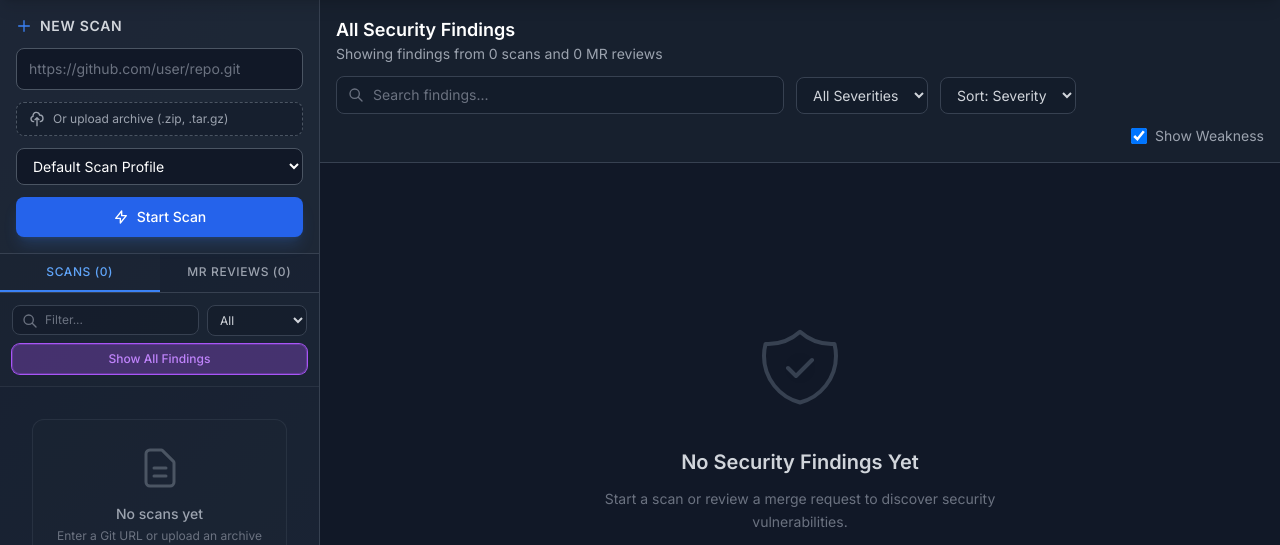
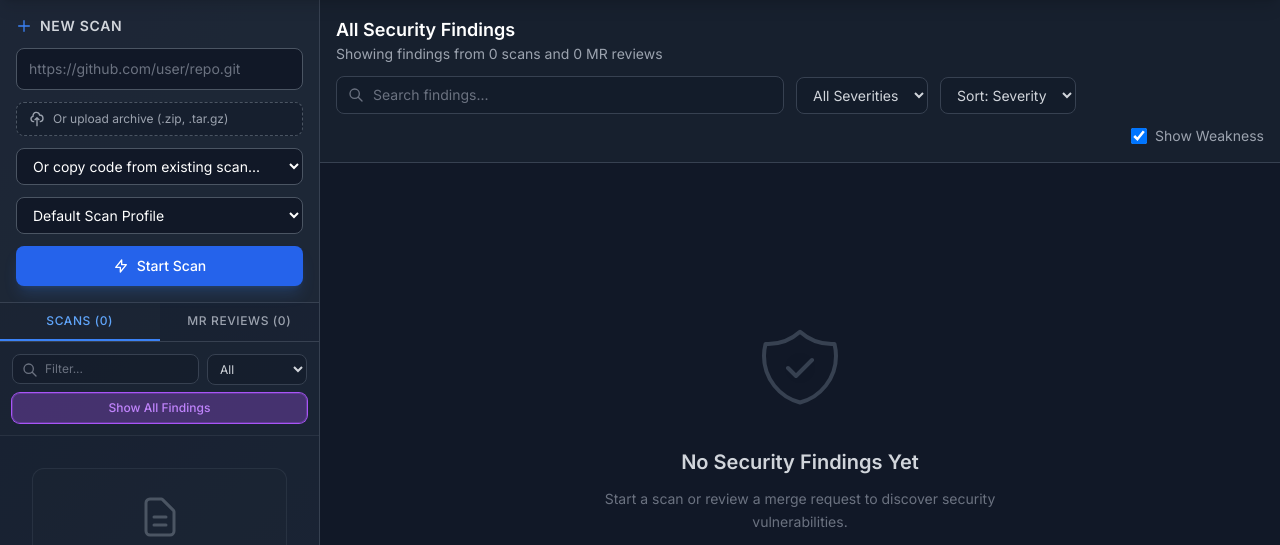
Before and after one commit to chrisvp/best-code-scanner, a FastAPI app: page / in a window 1280 px wide. Shown: the part 77-622 px from the top of the page. Run offline with FastAPI, Linux system fonts and the light colour scheme; data that the repository does not hold is empty; some libraries are stand-ins or nearby versions.

Commit message:
Add copy code from existing scan feature
Allows starting a new scan using code from an existing scan's sandbox
instead of cloning or uploading. Useful for re-scanning the same
codebase with different profile settings while preserving original findings.

- Add copy_from_scan() method to IngestionService
- Add copy_from_scan_id parameter to start_scan endpoint
- Add "Copy from existing scan" dropdown to dashboard UI
- Handle copy: prefix in pipeline ingestion phase

🤖 Generated with [Claude Code](https://claude.com/claude-code)

Co-Authored-By: Claude <noreply@anthropic.com>

```diff
--- a/backend/app/api/endpoints.py
+++ b/backend/app/api/endpoints.py
@@ -148,8 +148,9 @@ async def dashboard(request: Request, db: Session = Depends(get_db)):
 @router.post("/scan/start")
 async def start_scan(
     background_tasks: BackgroundTasks,
-    target_url: str = Form(""),  # Optional if archive is provided
+    target_url: str = Form(""),  # Optional if archive or copy_from_scan_id is provided
     archive: UploadFile = File(None),  # Optional file upload
+    copy_from_scan_id: int = Form(None),  # Copy code from existing scan
     analysis_mode: str = Form("primary_verifiers"),
     scope: str = Form("full"),
     scanner_concurrency: int = Form(20),
@@ -168,15 +169,21 @@ async def start_scan(
     profile_id: int = Form(None),  # Use a scan profile with custom analyzers
     db: Session = Depends(get_db)
 ):
-    # Validate: either target_url or archive must be provided
+    # Validate: one of target_url, archive, or copy_from_scan_id must be provided
     has_archive = archive and archive.filename
     has_url = target_url and target_url.strip()
-    if not has_archive and not has_url:
-        raise HTTPException(status_code=400, detail="Either a Git URL or an archive file must be provided")
-
+    has_copy_from = copy_from_scan_id is not None and copy_from_scan_id > 0
+    if not has_archive and not has_url and not has_copy_from:
+        raise HTTPException(status_code=400, detail="Either a Git URL, archive file, or source scan must be provided")
+
+    # Handle copy from existing scan
+    if has_copy_from:
+        source_scan = db.query(Scan).filter(Scan.id == copy_from_scan_id).first()
+        if not source_scan:
+            raise HTTPException(status_code=400, detail=f"Source scan {copy_from_scan_id} not found")
+        actual_target = f"copy:{copy_from_scan_id}:{source_scan.target_url}"
     # Handle file upload if provided
-    actual_target = target_url
-    if has_archive:
+    elif has_archive:
         # Save uploaded file to sandbox directory
         sandbox_dir = os.path.join(os.path.dirname(__file__), "..", "..", "sandbox")
         os.makedirs(sandbox_dir, exist_ok=True)
@@ -185,6 +192,8 @@ async def start_scan(
             content = await archive.read()
             f.write(content)
         actual_target = file_path
+    else:
+        actual_target = target_url
 
     # Create Scan Record
     new_scan = Scan(target_url=actual_target, status="queued")
--- a/backend/app/templates/dashboard.html
+++ b/backend/app/templates/dashboard.html
@@ -29,6 +29,22 @@
                         </svg>
                         <span id="upload-label">Or upload archive (.zip, .tar.gz)</span>
                     </div>
+                </div>
+
+                <!-- Copy from Existing Scan -->
+                <div>
+                    <select name="copy_from_scan_id" id="copy-from-scan"
+                        onchange="handleCopyFromScan(this)"
+                        class="w-full bg-gray-900 border border-gray-600 rounded-lg px-3 py-2 text-sm text-white focus:outline-none focus:ring-2 focus:ring-blue-500/50 focus:border-blue-500 transition-all">
+                        <option value="">Or copy code from existing scan...</option>
+                        {% for scan in scans %}
+                        {% if scan.status == 'completed' or scan.status == 'paused' %}
+                        <option value="{{ scan.id }}">
+                            #{{ scan.id }}: {{ scan.target_url | truncate(40, True) }}
+                        </option>
+                        {% endif %}
+                        {% endfor %}
+                    </select>
                 </div>
 
                 <!-- Scan Profile Selector -->
@@ -475,6 +491,7 @@ function handleArchiveSelect(input) {
     const label = document.getElementById('upload-label');
     const urlInput = document.getElementById('target-url-input');
     const uploadBox = document.getElementById('upload-box');
+    const copyFromSelect = document.getElementById('copy-from-scan');
 
     if (input.files.length > 0) {
         label.textContent = input.files[0].name;
@@ -483,11 +500,47 @@ function handleArchiveSelect(input) {
         uploadBox.classList.add('border-blue-500', 'bg-blue-900/20');
         // Clear URL field since we're using uploaded file
         if (urlInput) urlInput.placeholder = '(using uploaded file)';
+        // Clear copy-from selection
+        if (copyFromSelect) copyFromSelect.value = '';
     } else {
         label.textContent = 'Or upload archive (.zip, .tar.gz)';
         label.classList.remove('text-blue-400');
         uploadBox.classList.add('border-gray-600');
         uploadBox.classList.remove('border-blue-500', 'bg-blue-900/20');
+        if (urlInput) urlInput.placeholder = 'https://github.com/user/repo.git';
+    }
+}
+
+// Copy from scan handling - clears other inputs when scan selected
+function handleCopyFromScan(select) {
+    const urlInput = document.getElementById('target-url-input');
+    const uploadBox = document.getElementById('upload-box');
+    const uploadLabel = document.getElementById('upload-label');
+    const archiveInput = document.getElementById('archive-upload');
+
+    if (select.value) {
+        // A scan is selected - highlight this dropdown
+        select.classList.add('border-green-500', 'bg-green-900/20');
+        select.classList.remove('border-gray-600');
+        // Clear URL field
+        if (urlInput) {
+            urlInput.value = '';
+            urlInput.placeholder = '(using code from existing scan)';
+        }
+        // Clear file upload
+        if (archiveInput) archiveInput.value = '';
+        if (uploadLabel) {
+            uploadLabel.textContent = 'Or upload archive (.zip, .tar.gz)';
+            uploadLabel.classList.remove('text-blue-400');
+        }
+        if (uploadBox) {
+            uploadBox.classList.add('border-gray-600');
+            uploadBox.classList.remove('border-blue-500', 'bg-blue-900/20');
+        }
+    } else {
+        // No scan selected - reset styling
+        select.classList.remove('border-green-500', 'bg-green-900/20');
+        select.classList.add('border-gray-600');
         if (urlInput) urlInput.placeholder = 'https://github.com/user/repo.git';
     }
 }
```
Also changed, not shown: backend/app/services/ingestion.py (+19 -0 lines), backend/app/services/orchestration/pipeline.py (+6 -1 lines).
